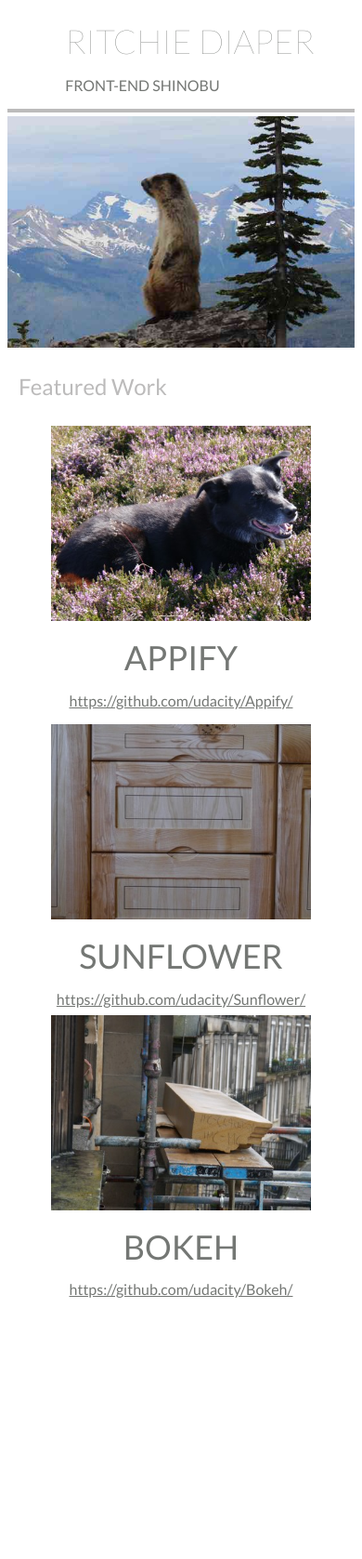
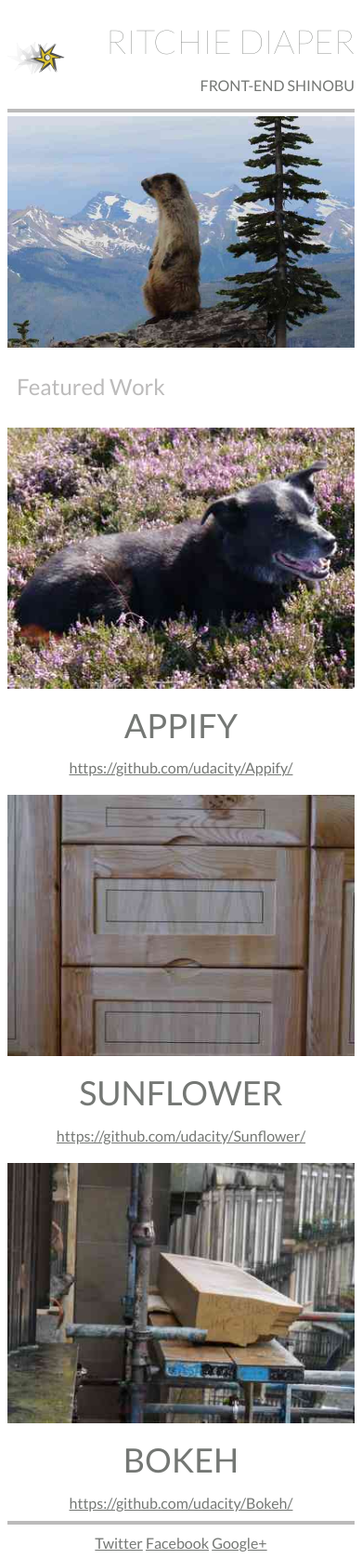
Before and after one commit to ritchmct/portfolio, a website: page index.html in a window 390 px wide. Shown: the whole page at 93% size. Before the commit the page ends 1404 px from the top, so only its background shows below. Drawn offline with Linux system fonts and the light colour scheme; a web font is replaced by a local one.

Commit message:
feat: Updates to html and css to reference new images and improve responsiveness.   Verify all html and css

```diff
--- a/css/main.css
+++ b/css/main.css
@@ -1,17 +1,19 @@
 * {
-    /*border: 1px solid red !important;*/
   font-family: 'Lato', sans-serif;
   color: #747774;
-    /*color: #f8981c;*/
 }
 
 * {
-    -webkit-box-sizing: border-box;
-    -moz-box-sizing: border-box;
-    -ms-box-sizing: border-box;
   box-sizing: border-box;
 }
 
+/* zocial */
+[class*="zocial-"]:before {
+  font-family: 'zocial', sans-serif;
+  color: black;
+  display: inline-block;
+  width: 3em;
+}
 
 img {
   max-width: 100%;
@@ -22,12 +24,18 @@ img {
   margin: 0 auto;
   max-width: 1000px;
   width: 100%;
+  border-bottom: 4px solid #bcbbbb;
 }
 
 .row {
   width: 100%;
   display: flex;
   flex-wrap: wrap;
+}
+
+.center-vertical {
+  display: flex;
+  align-items: center;
 }
 
 .col-1 {
@@ -44,7 +52,6 @@ img {
 
 .col-4 {
   width: 33.33%;
-    /*min-width: 300px;*/
 }
 
 .col-5 {
@@ -85,29 +92,27 @@ img {
 
 .main-image {
   margin: 1% auto;
-    /*text-align: center;*/
 }
 
 .big-image {
   width: 100%;
 }
 
-.udacity-logo {
-    max-height: 100%;
+.star-image {
   width: 100%;
-    float: left;
 }
 
 .right-justify {
   text-align: right;
 }
 
-.fit {
+.center-text {
   text-align: center;
 }
 
 .project {
   margin: 0 10px 10px 0;
+  /*CSS Validator doesn't like calc. Commented out to validate*/
   width: calc(33.33% - (20px/3));
   min-width: 240px;
 }
@@ -136,44 +141,58 @@ h3 {
 }
 
 .tab {
-    margin-left: 0.5em;
+  margin-left: 10px;
 }
 
+/* Footer */
+
+#social {
+  /*border-top: 4px solid #bcbbbb;*/
+  padding-top: 10px;
+  text-align: center;
+}
+
+/* Media */
+
 @media only screen and (max-width: 800px) and (min-width: 551px) {
+
   h1 {
     font-size: 36px;
   }
+
   .project {
-        width: 260px;
-        margin: 0 260px 70px 0;
+    width: 50vw;
+    margin: 0 50vw 70px 0;
   }
+
+  .project:last-of-type {
+    width: 50vw;
+    margin: 0 50vw 70px 0;
+  }
+
   figcaption {
-        margin: -150px 0 0 270px;
+    width: 45vw;
+    /*Firefox wraps URLs nicely. Chrome doesn't. word-wrap helps but isn't perfect*/
+    word-wrap: break-word;
+    margin: -150px 0 0 50vw;
   }
 
 }
+
 @media only screen and (max-width: 550px) {
+
   h1 {
     font-size: 36px;
-        text-align: left;
-    }
-
-    p {
-        text-align: left;
   }
 
   .project {
-        width: 280px;
-        margin: 0.5em auto;
+    width: 100vw;
+    margin: 10px auto;
   }
+
   .project:last-of-type {
-        width: 280px;
-        margin: 0 auto;
+    width: 100vw;
+    margin: 10px auto;
   }
-    .udacity-image {
-        display: none;
+
 }
-    /*.big-image {
-        display: none;
-    }*/
-}
--- a/index.html
+++ b/index.html
@@ -1,60 +1,75 @@
 <!DOCTYPE html>
 <html>
+
 <head>
   <meta charset="utf-8">
   <meta name="viewport" content="width=device-width, initial-scale=1.0">
   <title>Portfolio Main Page</title>
-  <link rel="stylesheet" src="//normalize-css.googlecode.com/svn/trunk/normalize.css">
   <link rel="stylesheet" href="css/main.css">
-  <link href='https://fonts.googleapis.com/css?family=Lato:400,300,100' rel='stylesheet' type='text/css'>
+  <link rel='stylesheet' href='https://fonts.googleapis.com/css?family=Lato:400,300,100'>
+  <link rel="stylesheet" href="http://weloveiconfonts.com/api/?family=zocial">
 </head>
+
 <body>
   <div class="grid">
-    <heading class="row heading">
-      <div class="col-2">
-        <img class="udacity-image" src="http://placehold.it/130x130">
+
+    <div class="row heading">
+      <div class="col-2 center-vertical">
+        <img class="star-image" src="images_src/fixed/Ninjastar_clip_art.svg" alt="Ninja star clip art picture">
       </div>
       <div class="col-10 right-justify">
         <h1>RITCHIE DIAPER</h1>
         <p>FRONT-END SHINOBU</p>
       </div>
-    </heading>
-    <section class="main-image">
+    </div>
+
+    <div class="main-image">
       <picture>
-        <source media="(min-width: 800px)" srcset="images/Marmot-large-2000.jpg 2000w, images/Marmot-large-1600.jpg 1600w, images/Marmot-large-1200.jpg 1200w, images/Marmot-large-800.jpg 800w" />
-        <source media="(min-width: 550px)" srcset="images/Marmot-medium-1600.jpg 1600w, images/Marmot-medium-1200.jpg 1200w, images/Marmot-medium-800.jpg 800w, images/Marmot-medium-600.jpg 600w" />
-        <source srcset="images/Marmot-small-1200.jpg 1200w, images/Marmot-small-800.jpg 800w, images/Marmot-small-600.jpg 600w" />
+        <source media="(min-width: 800px)" sizes="100vw" srcset="images/Marmot-large-2000.jpg 2000w, images/Marmot-large-1600.jpg 1600w, images/Marmot-large-1200.jpg 1200w, images/Marmot-large-800.jpg 800w" />
+        <source media="(min-width: 550px)" sizes="100vw" srcset="images/Marmot-medium-1600.jpg 1600w, images/Marmot-medium-1200.jpg 1200w, images/Marmot-medium-800.jpg 800w, images/Marmot-medium-600.jpg 600w" />
+        <source sizes="100vw" srcset="images/Marmot-small-1200.jpg 1200w, images/Marmot-small-800.jpg 800w, images/Marmot-small-600.jpg 600w" />
         <img class="big-image" src="images/marmot-small-600.jpg" alt="Picture of a Marmot looking around">
       </picture>
-    </section>
-    <section>
-      <heading class="row">
+    </div>
+
+    <div class="row">
       <h2 class="tab">Featured Work</h2>
-      </heading>
-      <div class="row fit">
+    </div>
+
+    <div class="row center-text">
       <figure class="col-4 project">
-          <img class="work-image" src="images/fixed/dog-400.jpg" alt="Picture of Harley the dog">
+        <img class="work-image" sizes="(min-width: 800px) 33vw, (min-width: 550px) 50vw, 100vw" srcset="images/Dog-small-1200.jpg 1200w, images/Dog-small-800.jpg 800w, images/Dog-small-600.jpg 600w, images/Dog-small-400.jpg 400w" src="images/Dog-small-400.jpg" alt="Picture of Harley the dog">
         <figcaption>
           <h3>APPIFY</h3>
           <a href="https://github.com/udacity/Appify/">https://github.com/udacity/Appify/</a>
         </figcaption>
       </figure>
       <figure class="col-4 project">
-          <img class="work-image" src="images/fixed/drawers-400.jpg" alt="Picture of kitchen drawers">
+        <img class="work-image" sizes="(min-width: 800px) 33vw, (min-width: 550px) 50vw, 100vw" srcset="images/Drawers-small-1200.jpg 1200w, images/Drawers-small-800.jpg 800w, images/Drawers-small-600.jpg 600w, images/Drawers-small-400.jpg 400w" src="images/Drawers-small-400.jpg" alt="Picture of kitchen drawers">
         <figcaption>
           <h3>SUNFLOWER</h3>
           <a href="https://github.com/udacity/Sunflower/">https://github.com/udacity/Sunflower/</a>
         </figcaption>
       </figure>
       <figure class="col-4 project">
-          <img class="work-image" src="images/fixed/sill-400.jpg" alt="Picture of new window sill being replaced">
+        <img class="work-image" sizes="(min-width: 800px) 33vw, (min-width: 550px) 50vw, 100vw" srcset="images/Sill-small-1200.jpg 1200w, images/Sill-small-800.jpg 800w, images/Sill-small-600.jpg 600w, images/Sill-small-400.jpg 400w" src="images/Sill-small-400.jpg" alt="Picture of new window sill being replaced">
         <figcaption>
           <h3>BOKEH</h3>
           <a href="https://github.com/udacity/Bokeh/">https://github.com/udacity/Bokeh/</a>
         </figcaption>
       </figure>
     </div>
-    </section>
+
   </div>
+
+  <footer>
+    <div id="social">
+      <a href="https://twitter.com/home?status=https://ritchiediaper.co.uk" class="zocial-twitter">Twitter</a>
+      <a href="https://www.facebook.com/sharer/sharer.php?u=https://ritchiediaper.co.uk" class="zocial-facebook">Facebook</a>
+      <a href="https://plus.google.com/share?url=https://ritchiediaper.co.uk" class="zocial-googleplus">Google+</a>
+    </div>
+  </footer>
+
 </body>
+
 </html>
```
Also changed, not shown: images/Marmot-large-600.jpg (deleted), images/Marmot-medium-2000.jpg (deleted), images/Marmot-small-1600.jpg (deleted), images/Marmot-small-2000.jpg (deleted), images/fixed/Dog-400.jpg (deleted), images/fixed/Drawers-400.jpg (deleted), images/fixed/sill-400.jpg (deleted). Lines whose indentation alone changed are shown as unchanged.
